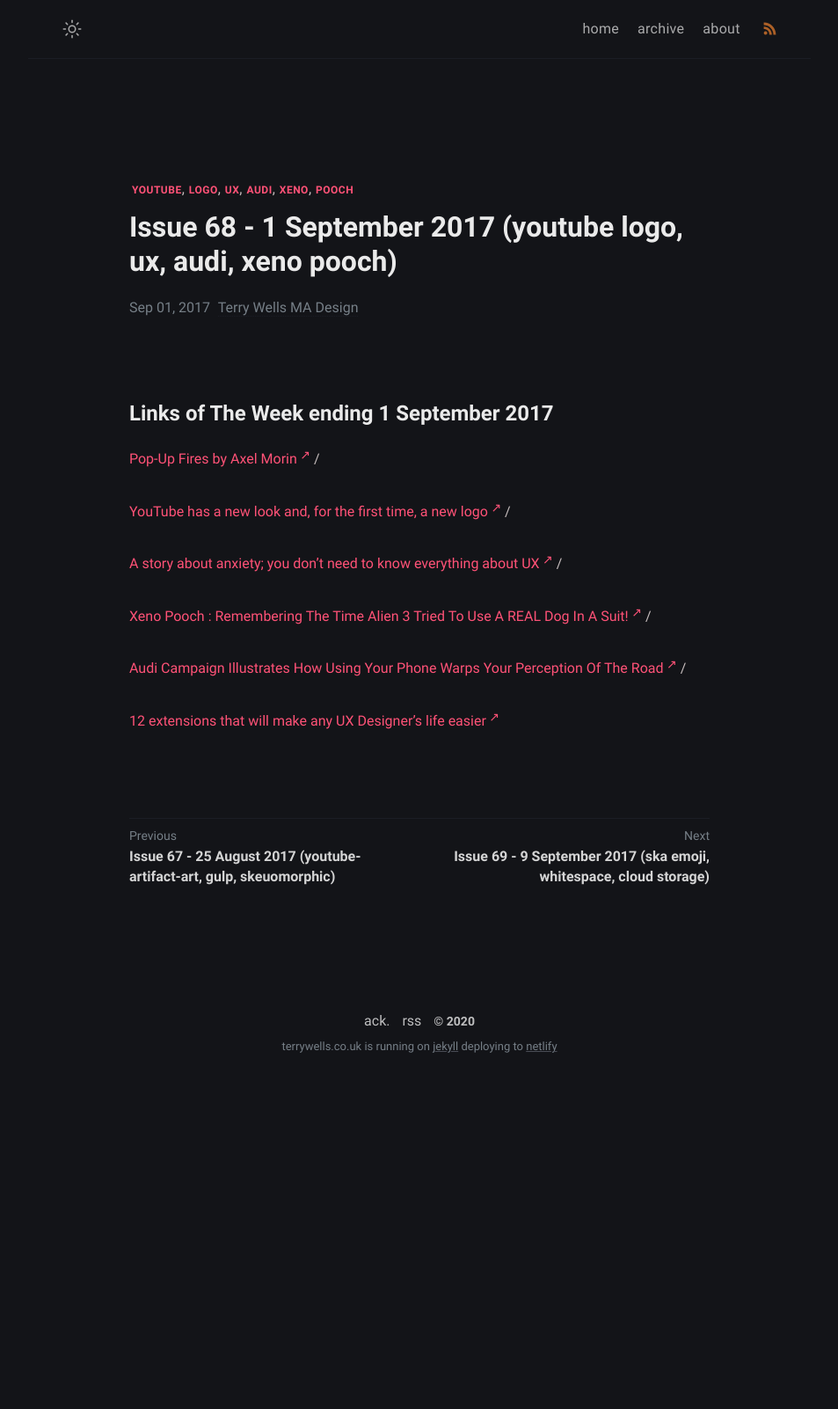
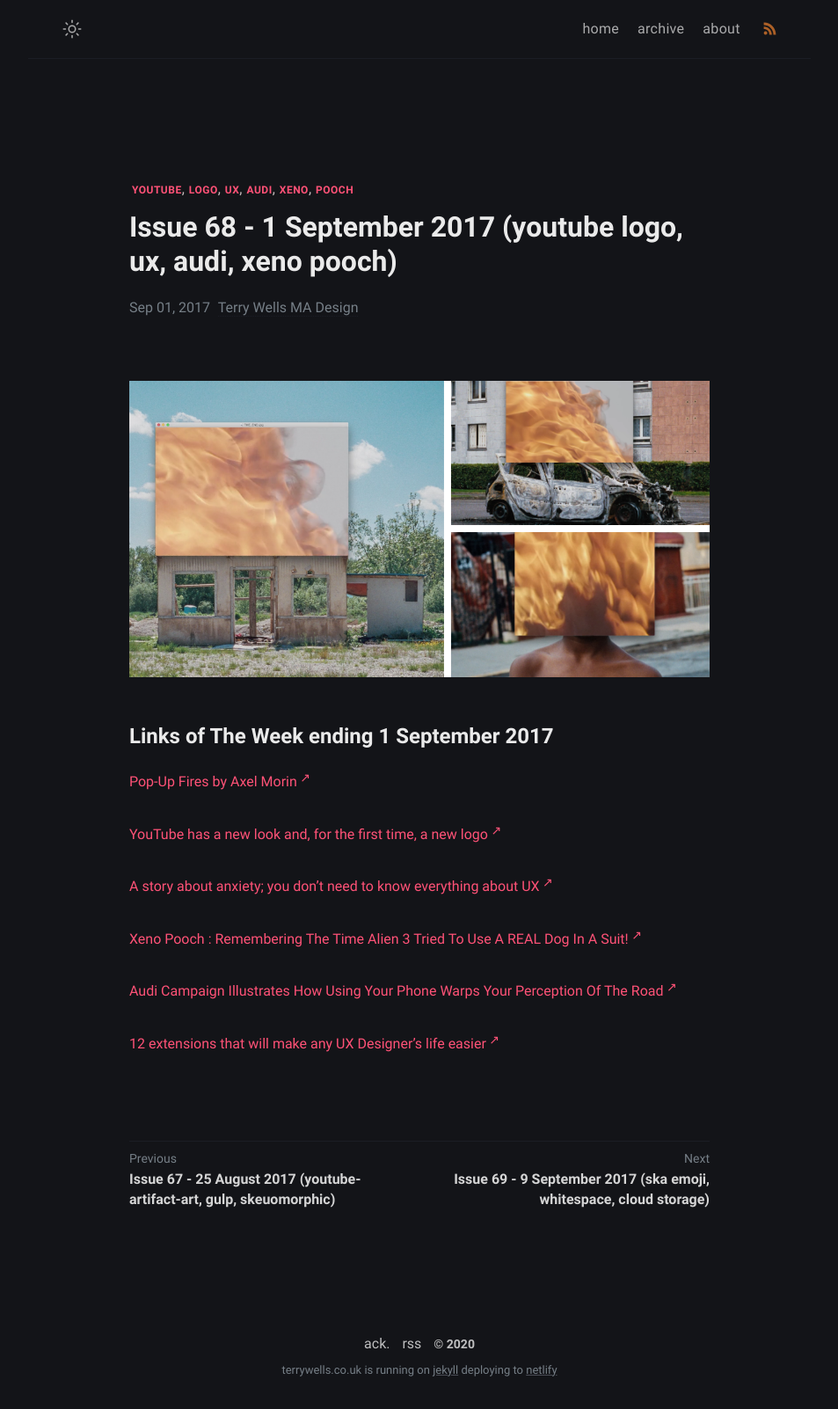
Before and after one commit to wristtattoo/jekyll-klise, a Jekyll site: the page built from _posts/2020-11-03-issue-68-1-september-2017-youtube-logo-ux-audi-xeno-pooch.md, in a window 1280 px wide. Shown: the whole page at 88% size, without its empty margins (163-1116 px from the left). Built offline with Jekyll 4.4.1, drawn with Linux system fonts in a browser that asks for light colours; a script that is not in the unit is left out; before the commit the page ends 1235 px from its top, so only the background shows below that.

Commit message:
Update Links of The Week “2020-11-03-issue-68-1-september-2017-youtube-logo-ux-audi-xeno-pooch”

```diff
--- a/_posts/2020-11-03-issue-68-1-september-2017-youtube-logo-ux-audi-xeno-pooch.md
+++ b/_posts/2020-11-03-issue-68-1-september-2017-youtube-logo-ux-audi-xeno-pooch.md
@@ -4,16 +4,18 @@ title: Issue 68 - 1 September 2017 (youtube logo, ux, audi, xeno pooch)
 tags: youtube logo ux audi xeno pooch
 date: 2017-09-01T11:38:47.729Z
 ---
+![Pop-Up Fires by Axel Morin](/assets/uploads/issue-68.png "Pop-Up Fires by Axel Morin")
+
 # Links of The Week ending 1 September 2017
 
-<a href="https://vimeo.com/axelmorin" target="_blank">Pop-Up Fires by Axel Morin</a> /
+<a href="https://vimeo.com/axelmorin" target="_blank">Pop-Up Fires by Axel Morin</a>
 
-<a href="https://www.theverge.com/platform/amp/2017/8/29/16216868/new-youtube-logo-redesign-font-color-app-design" target="_blank">YouTube has a new look and, for the first time, a new logo</a> /
+<a href="https://www.theverge.com/platform/amp/2017/8/29/16216868/new-youtube-logo-redesign-font-color-app-design" target="_blank">YouTube has a new look and, for the first time, a new logo</a>
 
-<a href="https://uxdesign.cc/you-dont-need-to-know-everything-about-ux-9b7abd686ef0" target="_blank">A story about anxiety; you don’t need to know everything about UX</a> /
+<a href="https://uxdesign.cc/you-dont-need-to-know-everything-about-ux-9b7abd686ef0" target="_blank">A story about anxiety; you don’t need to know everything about UX</a>
 
-<a href="https://halloweenlove.com/xeno-pooch-remembering-the-time-alien-3-tried-to-use-a-real-dog-in-a-suit/" target="_blank">Xeno Pooch : Remembering The Time Alien 3 Tried To Use A REAL Dog In A Suit!</a> /
+<a href="https://halloweenlove.com/xeno-pooch-remembering-the-time-alien-3-tried-to-use-a-real-dog-in-a-suit/" target="_blank">Xeno Pooch : Remembering The Time Alien 3 Tried To Use A REAL Dog In A Suit!</a>
 
-<a href="https://designyoutrust.com/2017/08/audi-campaign-illustrates-how-using-your-phone-warps-your-perception-of-the-road/" target="_blank">Audi Campaign Illustrates How Using Your Phone Warps Your Perception Of The Road</a> /
+<a href="https://designyoutrust.com/2017/08/audi-campaign-illustrates-how-using-your-phone-warps-your-perception-of-the-road/" target="_blank">Audi Campaign Illustrates How Using Your Phone Warps Your Perception Of The Road</a>
 
 <a href="https://uxdesign.cc/12-extensions-that-will-make-any-ux-designers-life-easier-87035ea1ebc7" target="_blank">12 extensions that will make any UX Designer’s life easier</a>
```
Also changed, not shown: assets/uploads/issue-68.png (added).
